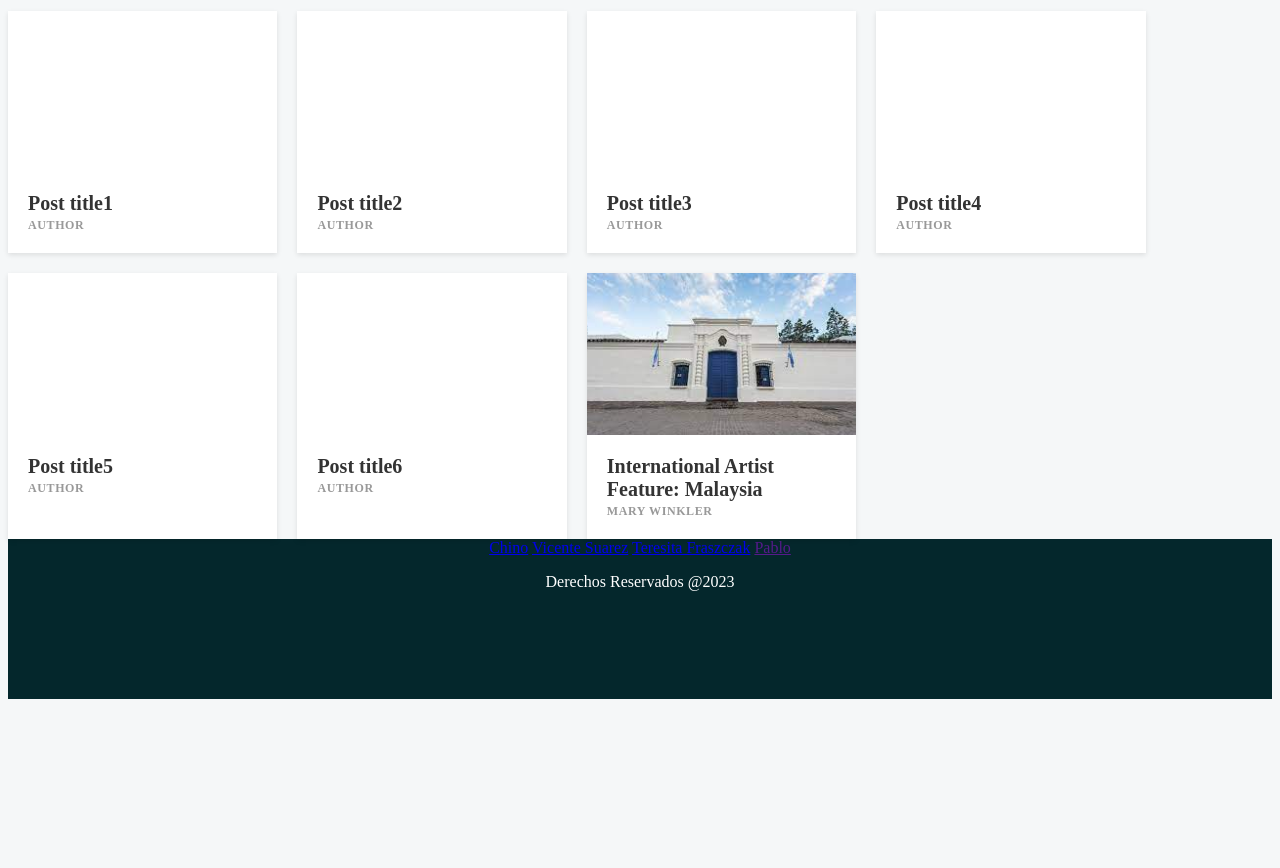
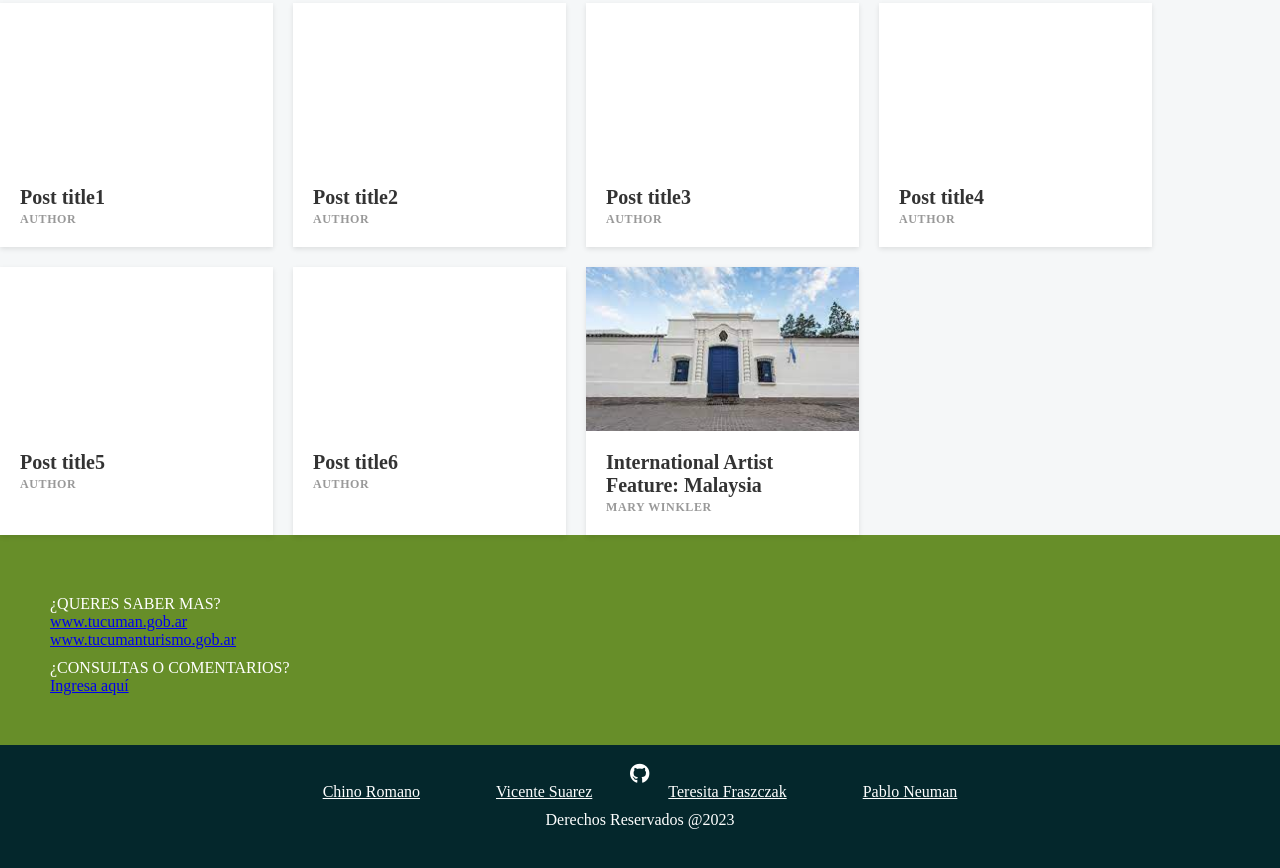
Before and after one commit to TeresitaFraszczak/Con-Sabor-Tucumano, a plain HTML site: page platos-tipicos.html in a window 1280 px wide. Shown: the part 734-1602 px from the top of the page. Before the commit the page ends 1441 px from the top, so only its background shows below. Drawn offline with Linux system fonts and the light colour scheme.

Commit message:
html formulario creada

```diff
--- a/css/platostipicos.css
+++ b/css/platostipicos.css
@@ -1,3 +1,9 @@
+*{
+    padding: 0;
+    margin: 0;
+    box-sizing: border-box;
+}
+
 nav{
     background-color: rgb(4, 39, 44);
     display: inline-block ;
@@ -213,11 +219,25 @@ html{
     margin: 2em 0 0 0;
   }
 
+.seccion-secundaria{
+    background-color:#678e29;
+    color: white;
+    padding:50px;
+}
 
 footer{
     background-color: rgb(4, 39, 44);
     color: white;
     text-align:center;
-    vertical-align: middle;
     height: 20vh;
+    padding:20px;
 }
+
+.gh{
+    color: white;
+    margin: 30px;
+    padding: 6px;
+}
+p{
+    margin-top: 10px;
+}
--- a/css/prodagricola.css
+++ b/css/prodagricola.css
@@ -28,6 +28,7 @@ nav{
     font-size:small;
     font-family:Verdana, Geneva, Tahoma, sans-serif;
     margin: 10px;
+    text-decoration: none;
 }
 .zoom{
     transition-property: inherit;
@@ -61,6 +62,11 @@ h2{
     border: solid 1px #ccc;
 
 }
+.seccion-secundaria{
+    background-color:#678e29;
+    color: white;
+    padding:50px;
+}
 
 /*footer*/
 
--- a/css/prodregionales.css
+++ b/css/prodregionales.css
@@ -28,6 +28,7 @@ nav{
     font-size:small;
     font-family:Verdana, Geneva, Tahoma, sans-serif;
     margin: 10px;
+    text-decoration: none;
 }
 .zoom{
     transition-property: inherit;
@@ -62,6 +63,11 @@ h2{
     border: solid 1px #ccc;
 
 }
+.seccion-secundaria{
+    background-color:#678e29;
+    color: white;
+    padding:50px;
+}
 
 /*footer*/
 
--- a/css/style.css
+++ b/css/style.css
@@ -28,6 +28,7 @@ nav{
     font-size:small;
     font-family:Verdana, Geneva, Tahoma, sans-serif;
     margin: 10px;
+    text-decoration: none;
 }
 .zoom{
     transition-property: inherit;
--- a/platos-tipicos.html
+++ b/platos-tipicos.html
@@ -8,6 +8,7 @@
     <link rel="stylesheet" href= "css/platostipicos.css">
     <link rel="icon" type="image/png" href= "./img/favicon.ico">
     <title>Platos Típicos</title>
+    <script src="https://kit.fontawesome.com/e6d506b0f6.js" crossorigin="anonymous"></script>
     <!-- <script src="./js/platostipicos.js"></script> -->
   </head>
   <body>
@@ -49,7 +50,7 @@
       </div>
   </div>
 
-</body>
+
 
 <div class="band">
 
@@ -129,16 +130,31 @@
 
 
 </div>
+      <div class="seccion-secundaria">
+          <div>
+               <p> ¿QUERES SABER MAS?</p>
+                <div><a href="https://www.tucuman.gob.ar/provincia/la-provincia/">www.tucuman.gob.ar</a></div>
+                <div><a href="https://www.tucumanturismo.gob.ar/">www.tucumanturismo.gob.ar</a></div>
+            </div>
+            <div>
+                <p>¿CONSULTAS O COMENTARIOS?</p>
+                <a href="formulario.html">Ingresa aquí</a>
+            </div>
+        </div>
 
+  </body>
   <footer>
-    <div>
-      <a href="https://github.com/chino1922">Chino</a>
-      <a href="https://github.com/juanvi0381">Vicente Suarez</a>
-      <a href="https://github.com/TeresitaFraszczak">Teresita Fraszczak</a>
-      <a href="">Pablo</a>
+    <div class="icono">
+      <i class="fa-brands fa-github fa-bounce fa-lg"></i>
     </div>
     <div>
-    <p>Derechos Reservados @2023</p>
+        <a class="gh" href="https://github.com/chino1922">Chino Romano</a>
+        <a class="gh" href="https://github.com/juanvi0381">Vicente Suarez</a>
+        <a class="gh" href="https://github.com/TeresitaFraszczak">Teresita Fraszczak</a>
+        <a class="gh" href="https://github.com/PabloNeuman4247">Pablo Neuman</a>
+    </div>
+    <div>
+      <p>Derechos Reservados @2023</p>
     </div>
   </footer>
 </html>
```
Also changed, not shown: css/nuestras-marcas.css (+2 -16 lines), formulario.html (added, +68 -0 lines), index.html (+1 -1 lines), nuestras-marcas.html (+11 -5 lines), prod-regionales.html (+13 -0 lines).
